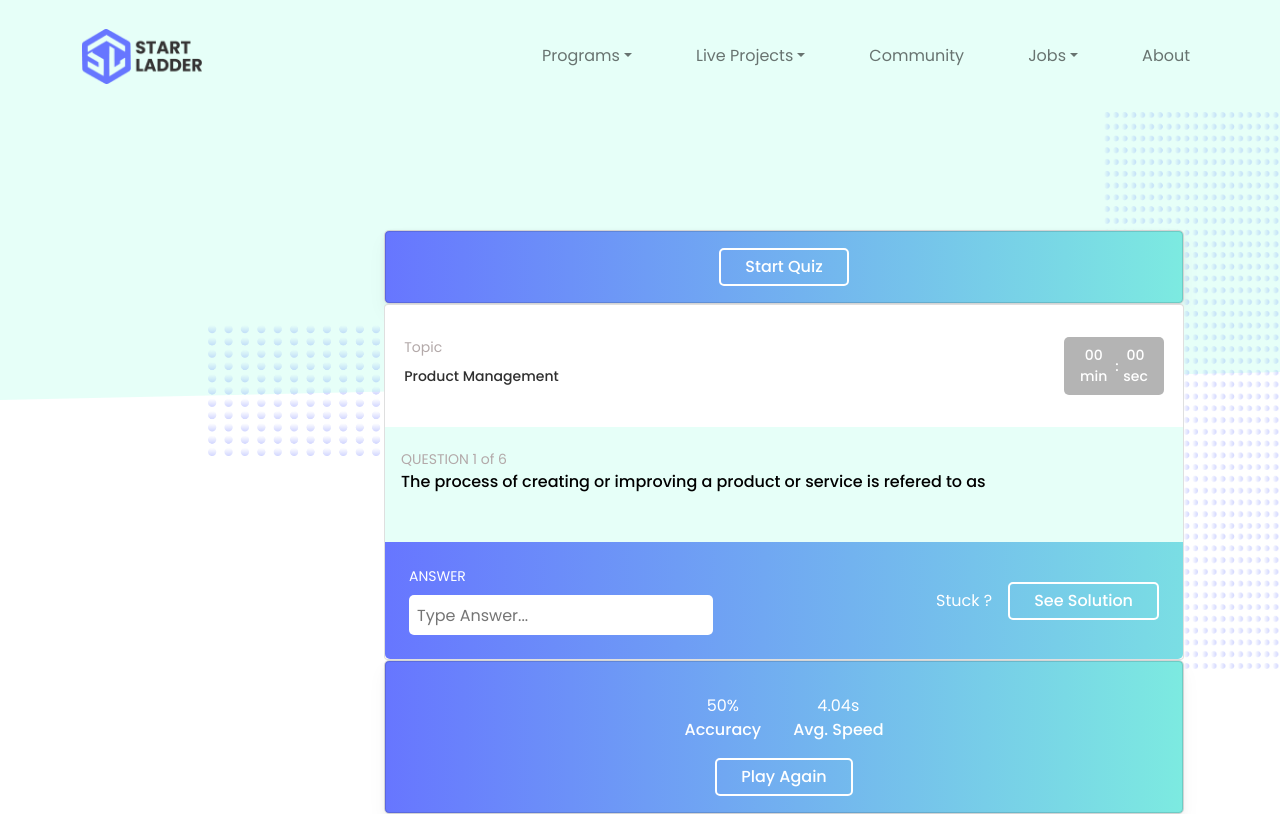
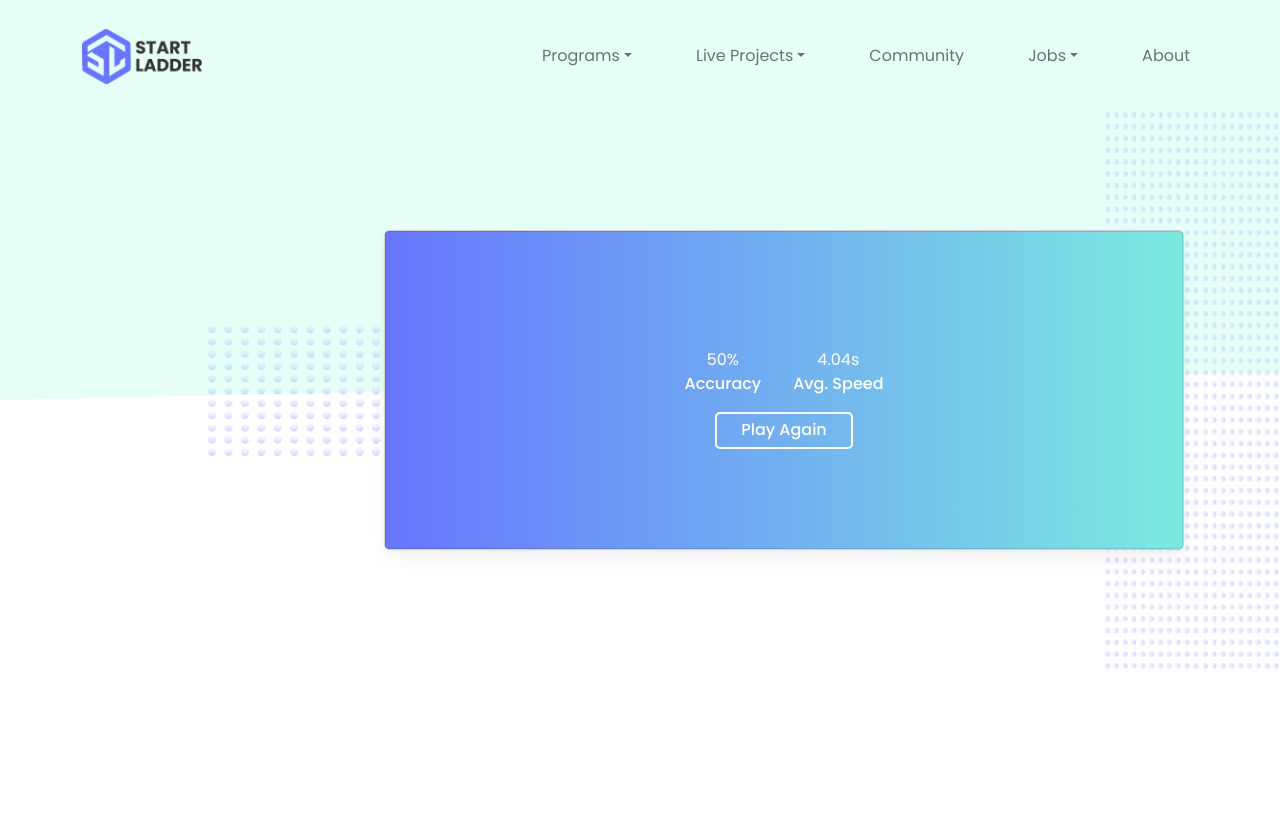
Before and after one commit to vivek9142/quiz_app, a React (Create React App) app: page / in a window 1280 px wide. Shown: the top 814 px of the page. Built offline with nearby package versions, Linux system fonts and the light colour scheme.

Commit message:
added homepage component and refactered code

```diff
--- a/src/App.js
+++ b/src/App.js
@@ -1,34 +1,11 @@
 import '../node_modules/bootstrap/dist/css/bootstrap.min.css';
-import QuizCard from './components/QuizCard/QuizCard.component';
-import DotsVertical from './assets/img/dots_verticle.png';
-import DotsHorizontal from './assets/img/dots_horizontal.png';
-import Header from './components/Header/Header.component';
-
+import Homepage from './pages/Homepage/Homepage.page';
 import './App.scss';
 
 function App() {
   return (
       <>
-          <div className="homepage__container">
-
-            <div className="homepage">
-              <div className="homepage__top--container">
-                <Header/>
-
-              </div>
-              <div className="homepage__center-container">
-                <div className="dots__horizontal-image_container">
-                  <img src={DotsHorizontal} alt="dots__horizontal" />
-                </div>
-                <QuizCard/>
-                <div className="dots__vertical-image_container">
-                  <img src={DotsVertical} alt="dots__vertical" />
-                </div>
-              </div>
-
-            </div>
-
-          </div>
+          <Homepage/>
       </>
   );
 }
--- a/src/components/QuizCard/QuizCard.component.jsx
+++ b/src/components/QuizCard/QuizCard.component.jsx
@@ -6,8 +6,8 @@ import './QuizCard.styles.scss';
 const QuizCard = (props) => {
     return (
         <div className="quiz__card--container">
-            <QuizStart/>
-            <QuizQuesCard/>
+            {/* <QuizStart/> */}
+            {/* <QuizQuesCard/> */}
             <QuizEndCard/>
         </div>
     )
--- /dev/null
+++ b/src/pages/Homepage/Homepage.page.jsx
@@ -0,0 +1,31 @@
+import QuizCard from '../../components/QuizCard/QuizCard.component';
+import DotsVertical from '../../assets/img/dots_verticle.png';
+import DotsHorizontal from '../../assets/img/dots_horizontal.png';
+import Header from '../../components/Header/Header.component';
+
+const Homepage = props => {
+    return (
+        <div className="homepage__container">
+
+            <div className="homepage">
+              <div className="homepage__top--container">
+                <Header/>
+
+              </div>
+              <div className="homepage__center-container">
+                <div className="dots__horizontal-image_container">
+                  <img src={DotsHorizontal} alt="dots__horizontal" />
+                </div>
+                <QuizCard/>
+                <div className="dots__vertical-image_container">
+                  <img src={DotsVertical} alt="dots__vertical" />
+                </div>
+              </div>
+
+            </div>
+
+          </div>
+    )
+}
+
+export default Homepage;
```
